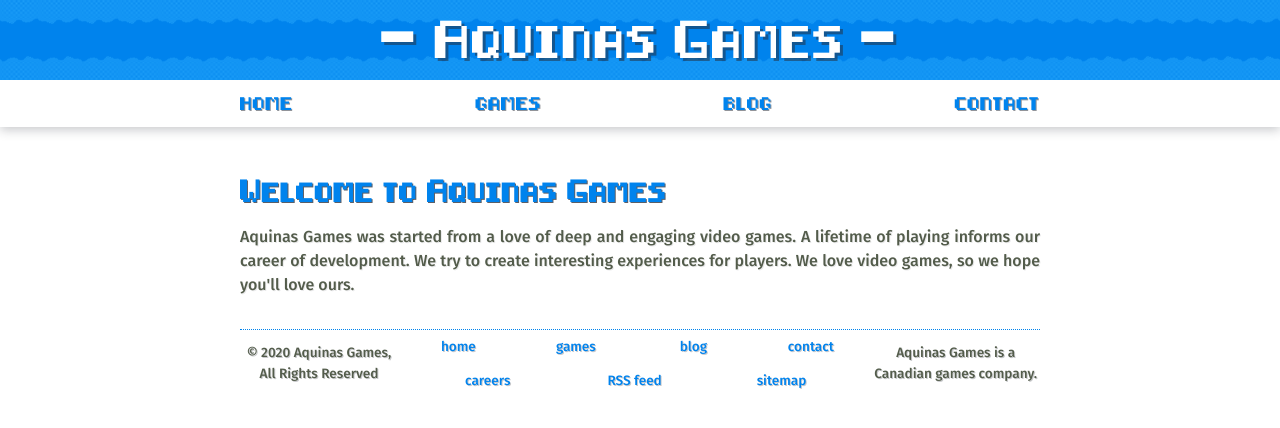
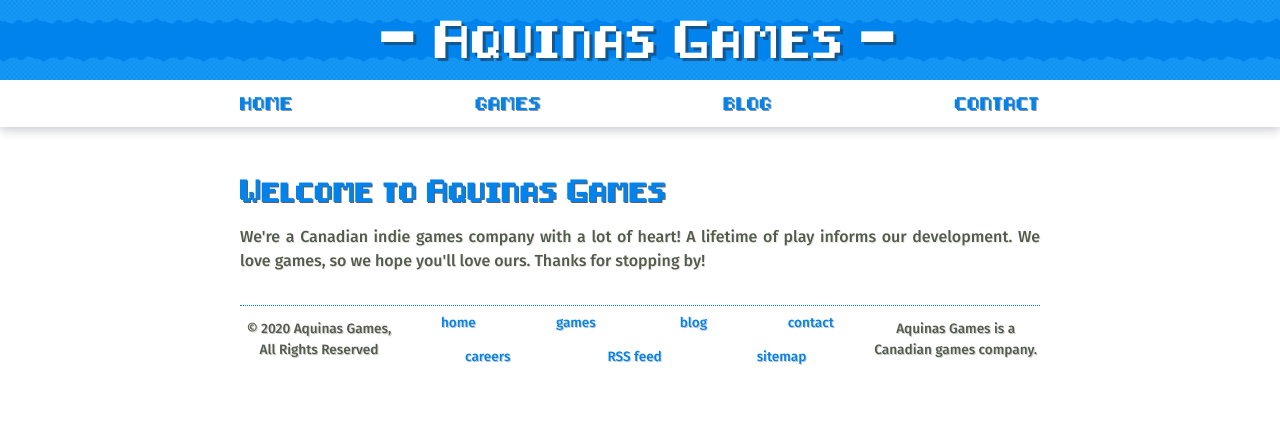
Before and after one commit to AquinasGames/website, a Jekyll site: the page built from index.html, in a window 1280 px wide. Shown: the top 428 px of the page. Built offline with Jekyll 4.4.1, drawn with Linux system fonts in a browser that asks for light colours.

Commit message:
Shorted intro message

```diff
--- a/_includes/about.html
+++ b/_includes/about.html
@@ -1,9 +1,9 @@
 <h3>Welcome to Aquinas Games</h3>
 <div id="about">
     <p>
-        Aquinas Games was started from a love of deep and engaging video games.
-        A lifetime of playing informs our career of development.
-        We try to create interesting experiences for players.
-        We love video games, so we hope you'll love ours.
+        We're a Canadian indie games company with a lot of heart!
+        A lifetime of play informs our development.
+        We love games, so we hope you'll love ours.
+        Thanks for stopping by!
     </p>
 </div>
```
